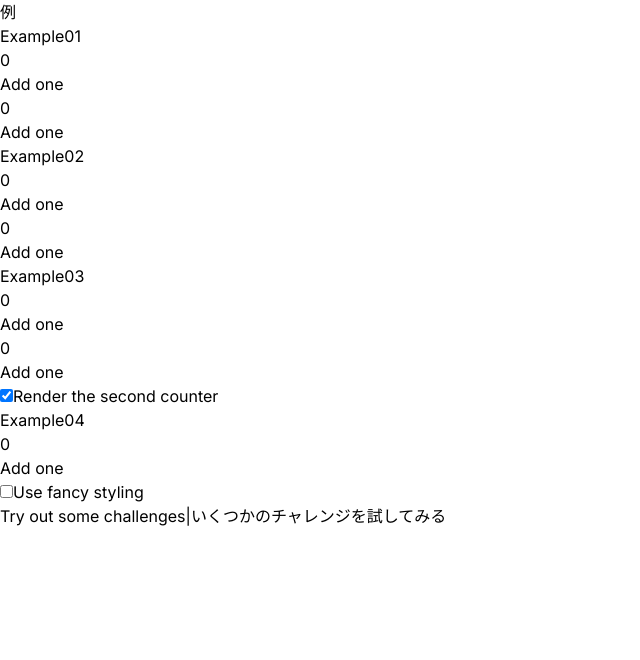
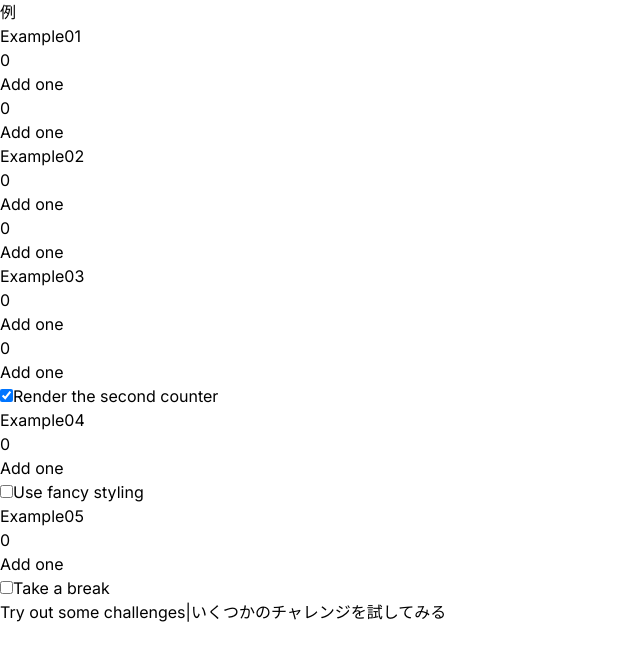
Before and after one commit to ai-biz20-sasaki/learn-react, a Next.js app: page /managing-state/preserving-and-resetting-state in a window 1280 px wide. Shown: the top 660 px of the page, without its empty margins (0-640 px from the left). Built offline with nearby package versions, Linux system fonts and the light colour scheme.

Commit message:
Add managing-state/preserving-and-resetting-state/example05

```diff
--- /dev/null
+++ b/src/app/managing-state/preserving-and-resetting-state/example05.tsx
@@ -0,0 +1,48 @@
+"use client"
+import { useState } from 'react';
+
+export default function App() {
+  const [isPaused, setIsPaused] = useState(false);
+  return (
+    <div>
+      {isPaused ? (
+        <p>See you later!</p>
+      ) : (
+        <Counter />
+      )}
+      <label>
+        <input
+          type="checkbox"
+          checked={isPaused}
+          onChange={e => {
+            setIsPaused(e.target.checked)
+          }}
+        />
+        Take a break
+      </label>
+    </div>
+  );
+}
+
+function Counter() {
+  const [score, setScore] = useState(0);
+  const [hover, setHover] = useState(false);
+
+  let className = 'counter';
+  if (hover) {
+    className += ' hover';
+  }
+
+  return (
+    <div
+      className={className}
+      onPointerEnter={() => setHover(true)}
+      onPointerLeave={() => setHover(false)}
+    >
+      <h1>{score}</h1>
+      <button onClick={() => setScore(score + 1)}>
+        Add one
+      </button>
+    </div>
+  );
+}
--- a/src/app/managing-state/preserving-and-resetting-state/page.tsx
+++ b/src/app/managing-state/preserving-and-resetting-state/page.tsx
@@ -5,6 +5,7 @@
 import Example02 from './example02'
 import Example03 from './example03'
 import Example04 from './example04'
+import Example05 from './example05'
 //import Challenge01 from './challenge01'
 //import Challenge02 from './challenge02'
 //import Challenge03 from './challenge03'
@@ -30,6 +31,8 @@
       <Example03 />
       <h3>Example04</h3>
       <Example04 />
+      <h3>Example05</h3>
+      <Example05 />
       <h2>
         <a
           className=""
```
